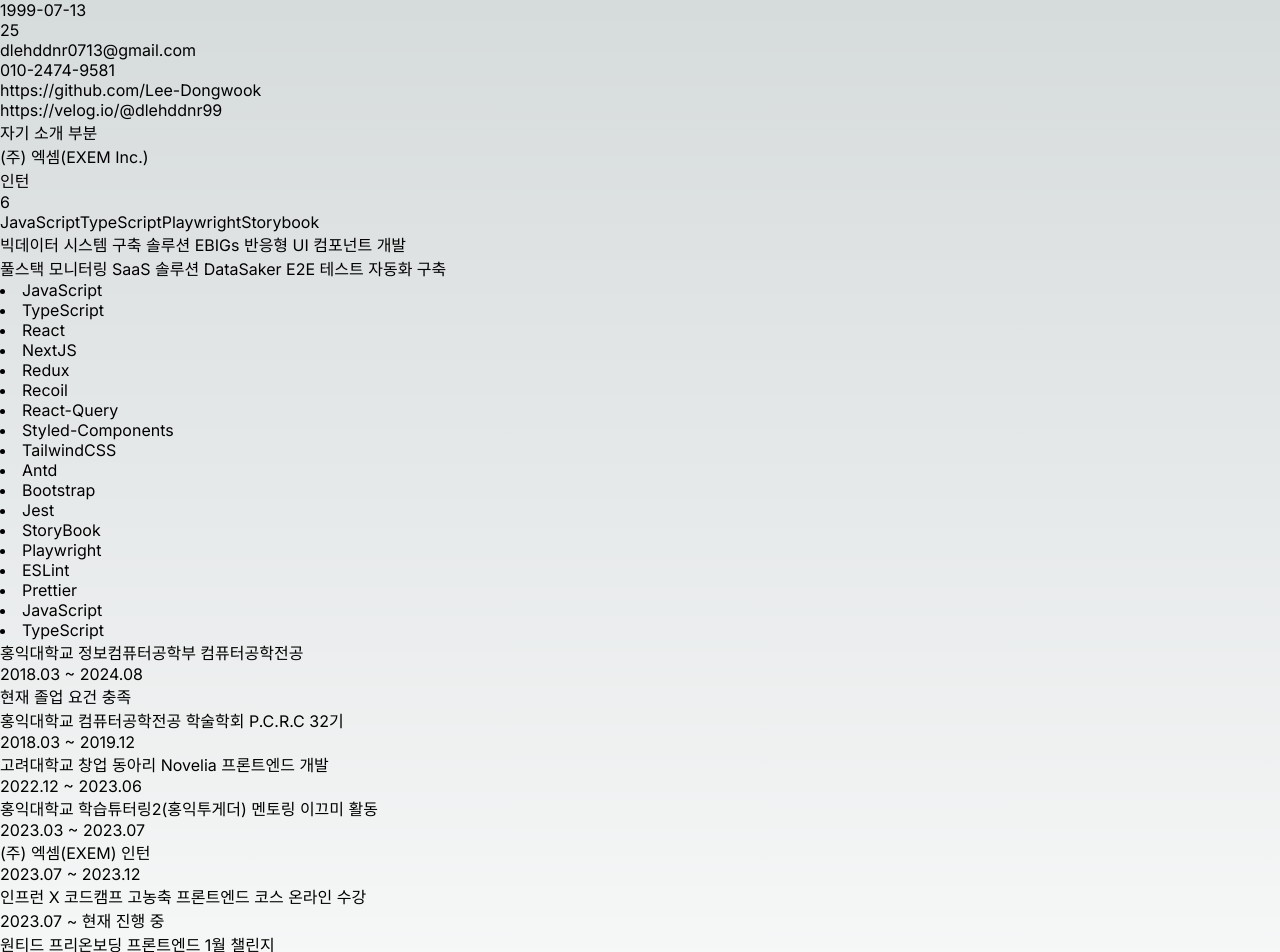
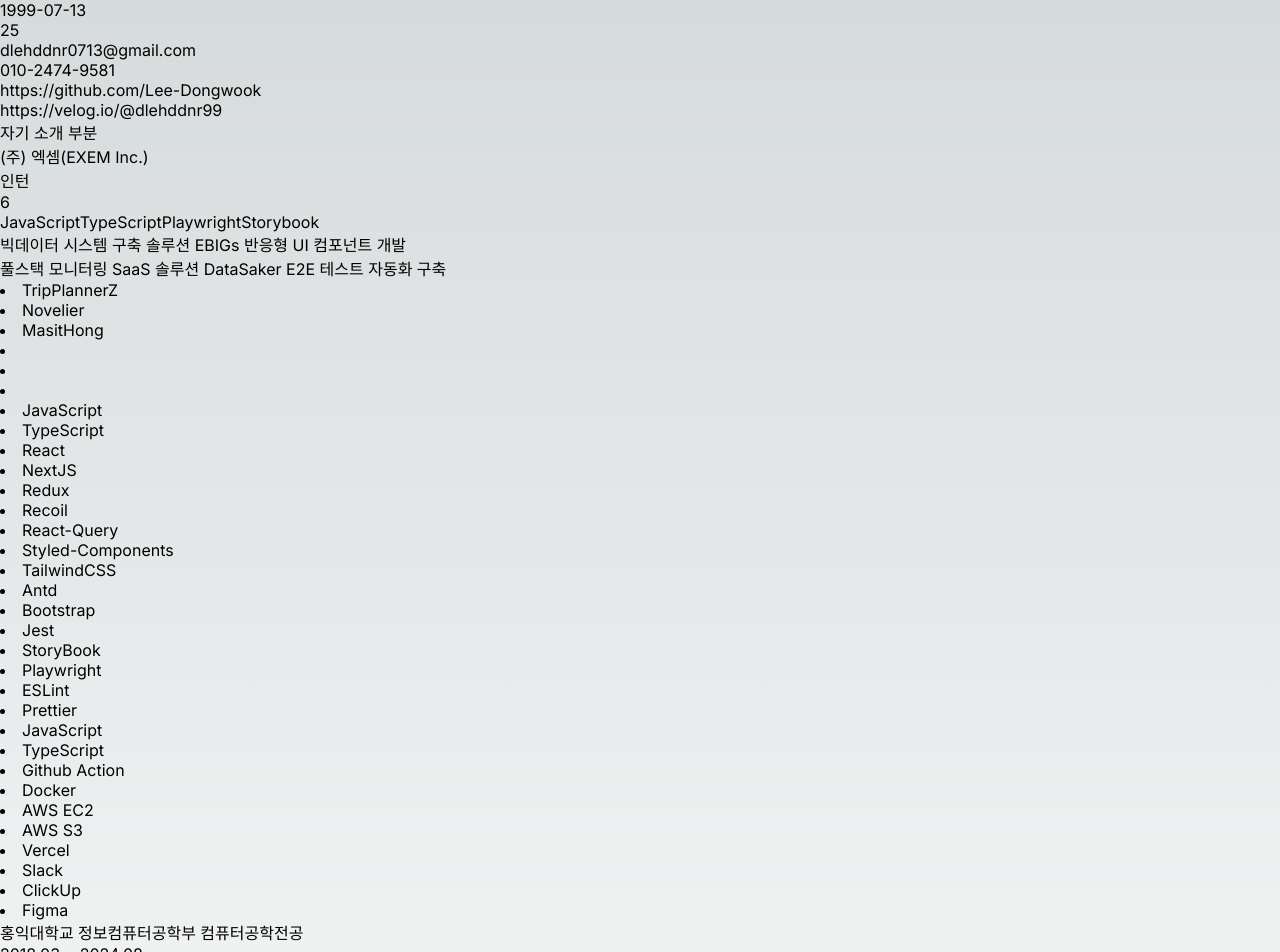
Before and after one commit to Lee-Dongwook/About-Me, a Next.js app in the folder profile/: page / in a window 1280 px wide. Shown: the top 952 px of the page. Built offline with nearby package versions, Linux system fonts and the light colour scheme.

Commit message:
refactor : 프로젝트 / 테크 부분 컴포넌트 모듈화

```diff
--- a/profile/src/04-ui/project/soloProjectInfoComponent.tsx
+++ b/profile/src/04-ui/project/soloProjectInfoComponent.tsx
@@ -1,6 +1,6 @@
 import type { SoloProjectInfo } from '@/01-domain/projectInfo.types';
 
-export const SoloProjectInfoComponent = (Solo: SoloProjectInfo[]) => {
+export const SoloProjectInfoComponent = ({ Solo }: { Solo: SoloProjectInfo[] }) => {
   return (
     <>
       {Solo.map((item) => {
--- a/profile/src/04-ui/project/teamProjectInfoComponent.tsx
+++ b/profile/src/04-ui/project/teamProjectInfoComponent.tsx
@@ -1,6 +1,6 @@
 import type { TeamProjectInfo } from '@/01-domain/projectInfo.types';
 
-export const TeamProjectInfoComponent = (Team: TeamProjectInfo[]) => {
+export const TeamProjectInfoComponent = ({ Team }: { Team: TeamProjectInfo[] }) => {
   return (
     <>
       {Team.map((item) => {
--- a/profile/src/04-ui/tech/backendTechInfoComponent.tsx
+++ b/profile/src/04-ui/tech/backendTechInfoComponent.tsx
@@ -0,0 +1,9 @@
+export const BackendTechInfoComponent = ({ BE }) => {
+  return (
+    <>
+      {BE.Language.map((item) => {
+        return <li key={item.name}>{item.name}</li>;
+      })}
+    </>
+  );
+};
--- a/profile/src/04-ui/tech/communicationTechInfoComponent.tsx
+++ b/profile/src/04-ui/tech/communicationTechInfoComponent.tsx
@@ -0,0 +1,9 @@
+export const CommunicationTechInfoComponent = ({ Communication }) => {
+  return (
+    <>
+      {Communication.map((item) => {
+        return <li key={item.name}>{item.name}</li>;
+      })}
+    </>
+  );
+};
--- a/profile/src/04-ui/tech/devOpsTechInfoComponent.tsx
+++ b/profile/src/04-ui/tech/devOpsTechInfoComponent.tsx
@@ -0,0 +1,9 @@
+export const DevOpsTechInfoComponent = ({ DevOps }) => {
+  return (
+    <>
+      {DevOps.map((item) => {
+        return <li key={item.name}>{item.name}</li>;
+      })}
+    </>
+  );
+};
--- a/profile/src/04-ui/tech/frontendTechInfoComponent.tsx
+++ b/profile/src/04-ui/tech/frontendTechInfoComponent.tsx
@@ -0,0 +1,21 @@
+export const FrontendTechInfoComponent = ({ FE }) => {
+  return (
+    <>
+      {FE.Language.map((item) => {
+        return <li key={item.name}>{item.name}</li>;
+      })}
+      {FE.LibraryOrFramework.map((item) => {
+        return <li key={item.name}>{item.name}</li>;
+      })}
+      {FE.Style.map((item) => {
+        return <li key={item.name}>{item.name}</li>;
+      })}
+      {FE.Test.map((item) => {
+        return <li key={item.name}>{item.name}</li>;
+      })}
+      {FE.Format.map((item) => {
+        return <li key={item.name}>{item.name}</li>;
+      })}
+    </>
+  );
+};
--- a/profile/src/04-ui/tech/index.tsx
+++ b/profile/src/04-ui/tech/index.tsx
@@ -1,29 +1,19 @@
 import type { TechSkillInfoList } from '@/01-domain';
 import { getTechSkillInfoList } from '@/02-application';
+import { FrontendTechInfoComponent } from './frontendTechInfoComponent';
+import { BackendTechInfoComponent } from './backendTechInfoComponent';
+import { DevOpsTechInfoComponent } from './devOpsTechInfoComponent';
+import { CommunicationTechInfoComponent } from './communicationTechInfoComponent';
 
 export const TechSkillInfoListComponent = async () => {
   const { FE, BE, DevOps, Communication }: TechSkillInfoList = await getTechSkillInfoList();
 
   return (
     <>
-      {FE.Language.map((item) => {
-        return <li key={item.name}>{item.name}</li>;
-      })}
-      {FE.LibraryOrFramework.map((item) => {
-        return <li key={item.name}>{item.name}</li>;
-      })}
-      {FE.Style.map((item) => {
-        return <li key={item.name}>{item.name}</li>;
-      })}
-      {FE.Test.map((item) => {
-        return <li key={item.name}>{item.name}</li>;
-      })}
-      {FE.Format.map((item) => {
-        return <li key={item.name}>{item.name}</li>;
-      })}
-      {BE.Language.map((item) => {
-        return <li key={item.name}>{item.name}</li>;
-      })}
+      <FrontendTechInfoComponent FE={FE} />
+      <BackendTechInfoComponent BE={BE} />
+      <DevOpsTechInfoComponent DevOps={DevOps} />
+      <CommunicationTechInfoComponent Communication={Communication} />
     </>
   );
 };
--- a/profile/src/app/page.tsx
+++ b/profile/src/app/page.tsx
@@ -14,7 +14,7 @@
         <BasicInfoComponent />
         <ul>{'자기 소개 부분'}</ul>
         <WorkExperienceInfoComponent />
-        {/* <ProjectInfoComponent /> */}
+        <ProjectInfoComponent />
         <TechSkillInfoListComponent />
         <ActivityInfoComponent />
         <CertificateInfoComponent />
```
